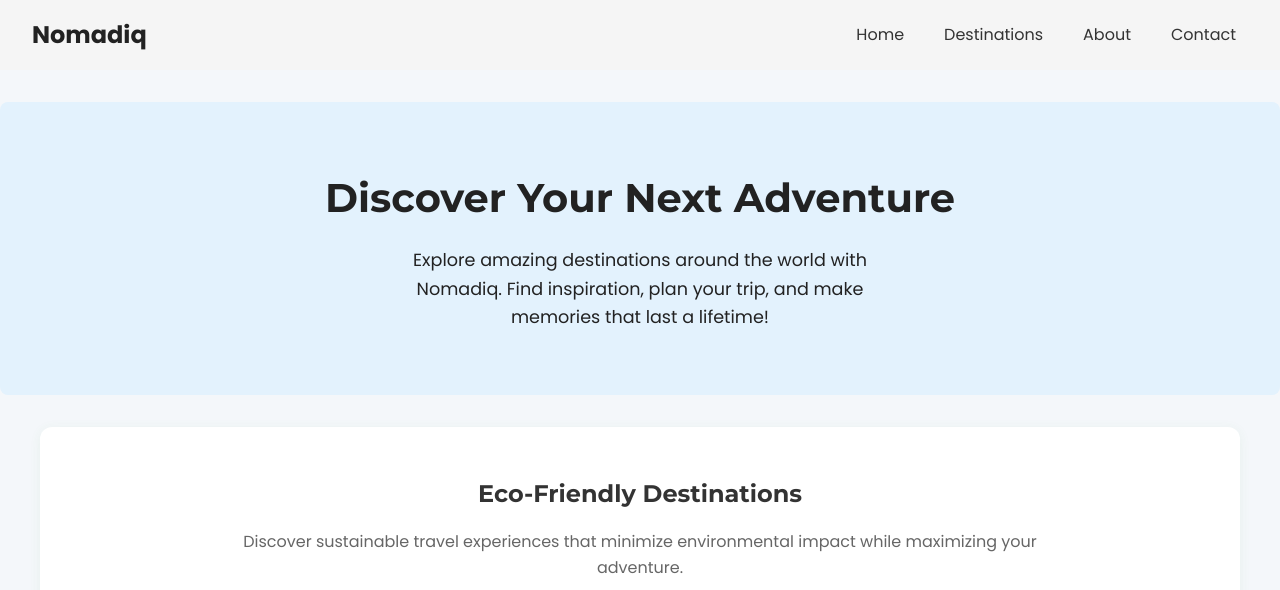
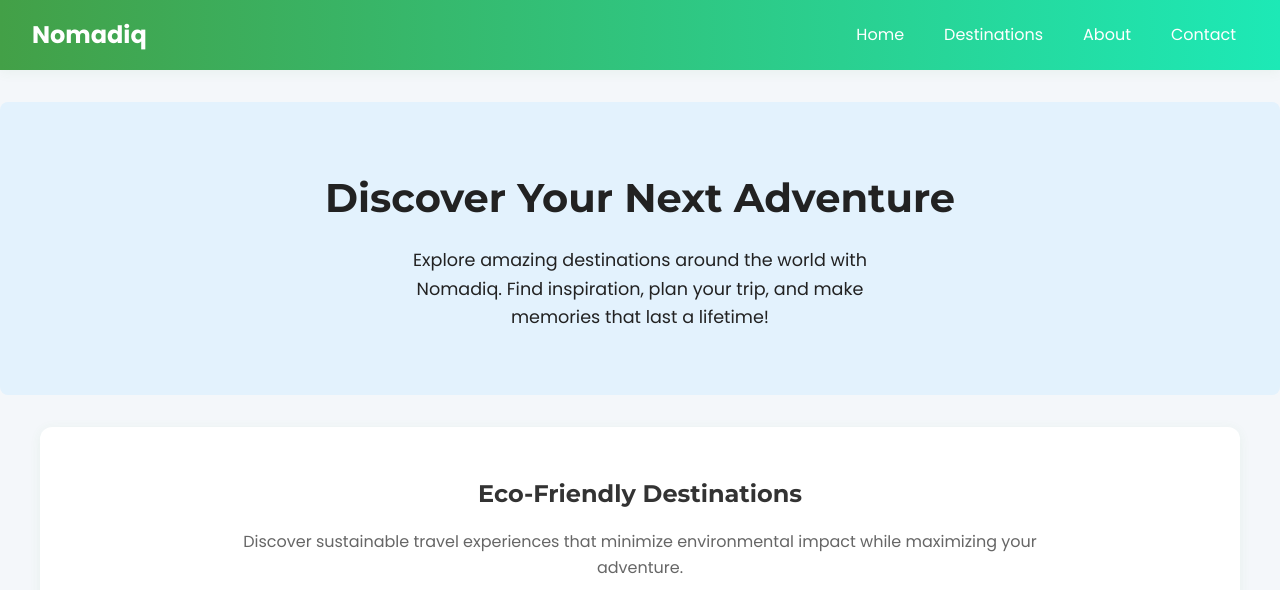
Before and after one commit to mohamed-abdelaziz710/RT-LL4-responsive-website, a plain HTML site: page index.html in a window 1280 px wide. Shown: the top 590 px of the page. Drawn offline with Linux system fonts and the light colour scheme.

Commit message:
Enhance header and navigation styles with modern gradient background, improved contrast, and hover effects

```diff
--- a/style.css
+++ b/style.css
@@ -30,13 +30,16 @@ h1, h2, h3, h4, h5, h6 {
   flex-direction: column;     /* Stack items vertically by default (mobile) */
   align-items: center;        /* Center items horizontally */
   padding: 16px 0;
-  background: #f5f5f5;        /* Light background color */
+  background: linear-gradient(90deg, #43a047 0%, #1de9b6 100%); /* Modern green gradient */
+  color: #fff;
+  box-shadow: 0 2px 12px rgba(67,160,71,0.07);
 }
 
 .logo {
   font-size: 1.5em;           /* Make logo text larger */
   font-weight: bold;
   margin-bottom: 8px;         /* Space below logo on mobile */
+  color: #fff; /* White logo text for contrast */
 }
 
 .main-nav ul {
@@ -51,15 +54,16 @@ h1, h2, h3, h4, h5, h6 {
 
 .main-nav a {
   text-decoration: none;      /* Remove underline from links */
-  color: #333;
+  color: #fff; /* White nav links for contrast */
   font-size: 1em;
   padding: 6px 12px;
   border-radius: 4px;
-  transition: background 0.2s;
+  transition: background 0.2s, color 0.2s;
 }
 
 .main-nav a:hover {
-  background: #e0e0e0;        /* Highlight on hover */
+  background: #fffde7; /* Soft highlight on hover */
+  color: #43a047;      /* Green text on hover */
 }
 
 /*
```
